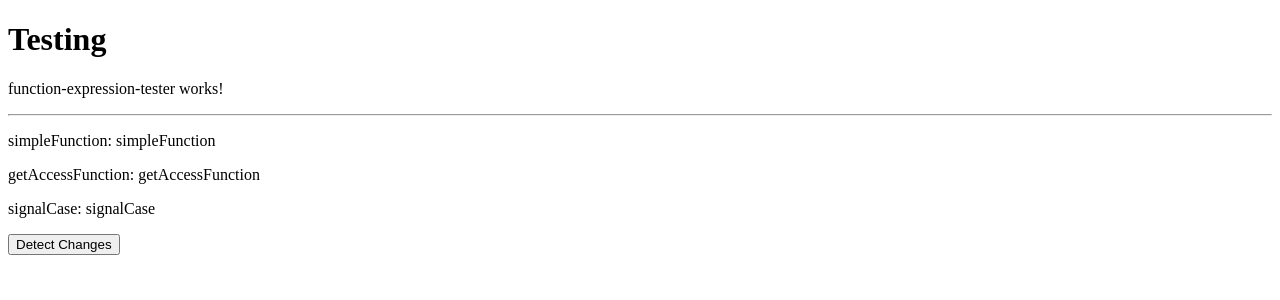
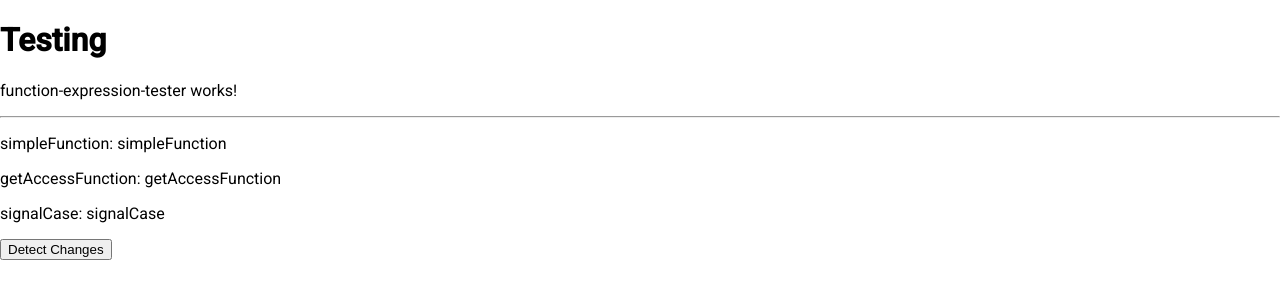
Before and after one commit to DiazAilan/angular-app-review, an Angular app: page / in a window 1280 px wide. Shown: the top 300 px of the page. Built offline with nearby package versions, Linux system fonts and the light colour scheme.

Commit message:
chore: set @angular/material initial setup, animations & fonts

```diff
--- a/angular.json
+++ b/angular.json
@@ -32,6 +32,7 @@
               }
             ],
             "styles": [
+              "@angular/material/prebuilt-themes/azure-blue.css",
               "src/styles.scss"
             ],
             "scripts": []
@@ -91,6 +92,7 @@
               }
             ],
             "styles": [
+              "@angular/material/prebuilt-themes/azure-blue.css",
               "src/styles.scss"
             ],
             "scripts": []
--- a/package.json
+++ b/package.json
@@ -11,6 +11,7 @@
   "private": true,
   "dependencies": {
     "@angular/animations": "^19.1.4",
+    "@angular/cdk": "^19.1.2",
     "@angular/common": "^19.1.4",
     "@angular/compiler": "^19.1.4",
     "@angular/core": "^19.1.4",
--- a/src/app/app.config.ts
+++ b/src/app/app.config.ts
@@ -2,7 +2,8 @@
 import { provideRouter } from '@angular/router';
 
 import { routes } from './app.routes';
+import { provideAnimationsAsync } from '@angular/platform-browser/animations/async';
 
 export const appConfig: ApplicationConfig = {
-  providers: [provideZoneChangeDetection({ eventCoalescing: true }), provideRouter(routes)]
+  providers: [provideZoneChangeDetection({ eventCoalescing: true }), provideRouter(routes), provideAnimationsAsync()]
 };
--- a/src/index.html
+++ b/src/index.html
@@ -6,8 +6,10 @@
   <base href="/">
   <meta name="viewport" content="width=device-width, initial-scale=1">
   <link rel="icon" type="image/x-icon" href="favicon.ico">
+  <link href="https://fonts.googleapis.com/css2?family=Roboto:wght@300;400;500&display=swap" rel="stylesheet">
+  <link href="https://fonts.googleapis.com/icon?family=Material+Icons" rel="stylesheet">
 </head>
-<body>
+<body class="mat-typography">
   <app-root></app-root>
 </body>
 </html>
--- a/src/styles.scss
+++ b/src/styles.scss
@@ -1 +1,4 @@
 /* You can add global styles to this file, and also import other style files */
+
+html, body { height: 100%; }
+body { margin: 0; font-family: Roboto, "Helvetica Neue", sans-serif; }
```
Also changed, not shown: 1 other file (tests, documents, lock files or other folders).
